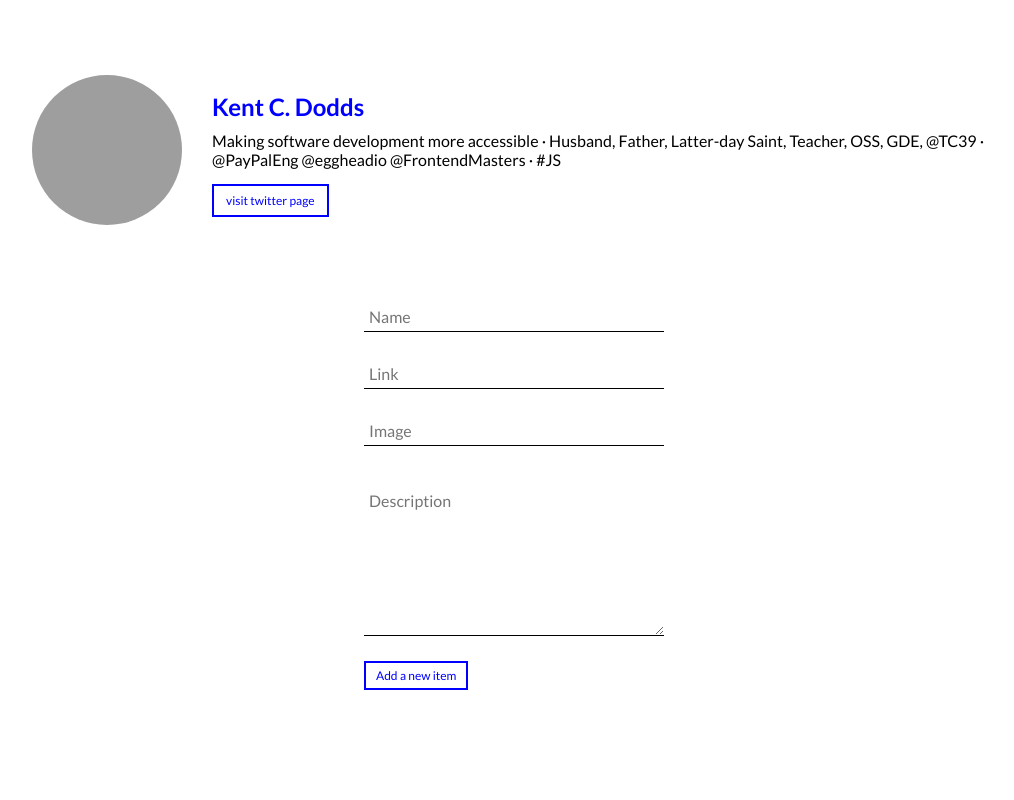
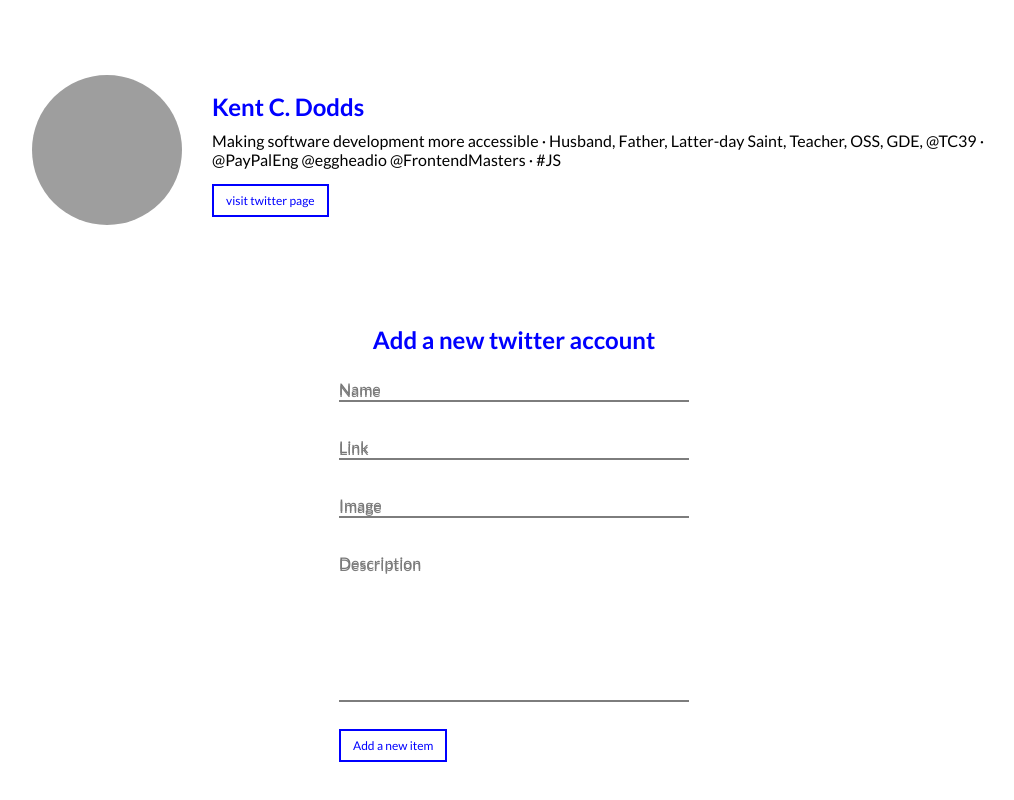
Before and after one commit to TZ-fn/react-course-helloroman, a React (Create React App) app: page / in a window 1280 px wide. Shown: the part 825-1625 px from the top of the page, without its empty margins (126-1140 px from the left). Before the commit the page ends 1530 px from the top, so only its background shows below. Built offline with nearby package versions, Linux system fonts and the light colour scheme; grey boxes are pictures that could not be loaded.

Commit message:
Add more form styling

```diff
--- a/src/components/Form/Form.css
+++ b/src/components/Form/Form.css
@@ -1,32 +1,75 @@
 .form__wrapper {
-  margin: 15px auto;
-  width: 300px;
+  width: 50%;
+  margin: 50px auto 100px;
   display: flex;
   flex-direction: column;
+  align-items: center;
+}
+
+.form__wrapper h2 {
+  color: blue;
 }
 
 .form__input {
-  padding: 5px;
-  min-width: 300px;
-  margin: 15px auto;
+  color: #585858;
+  font-size: 16px;
   border: none;
-  border-bottom: 1px solid black;
+  line-height: 22px;
+  width: 100%;
+  background: none;
+  border-bottom: 2px solid #7d7d7d;
+  margin-bottom: 10px;
 }
 
 .form__textarea {
-  padding: 5px;
-  min-width: 300px;
+  min-width: 350px;
+  resize: none;
   min-height: 150px;
-  margin: 25px auto;
+  color: #585858;
+  font-size: 16px;
   border: none;
-  border-bottom: 1px solid black;
+  line-height: 22px;
+  background: none;
+  border-bottom: 2px solid #7d7d7d;
+}
+
+.form__label {
+  color: #7d7d7d;
+  position: absolute;
+  top: 3px;
+  left: 0;
+  transition: 0.2s ease-out all;
+  font-size: 16px;
+}
+
+.form__form-item {
+  width: 100%;
+  margin: 24px 0;
+  position: relative;
+  flex-shrink: 0;
+}
+
+.form__input:focus,
+.form__textarea:focus {
+  outline: 1px solid #7d7d7d;
+}
+
+.form__input:focus+.form__label,
+.form__textarea:focus+.form__label {
+  top: -22px;
+  font-size: 13px;
+}
+
+.form__input:not(:placeholder-shown)+.form__label,
+.form__textarea:not(:placeholder-shown)+.form__label {
+  top: -22px;
+  font-size: 13px;
 }
 
 .form__button {
   font-size: 12px;
-  align-self: flex-start;
   text-decoration: none;
-  padding: 5px 10px;
+  padding: 7px 12px;
   font-weight: 500;
   background: none;
   border: 2px solid blue;
--- a/src/components/Form/Form.js
+++ b/src/components/Form/Form.js
@@ -2,13 +2,33 @@
 import './Form.css';
 
 const Form = ({ submitFn }) => (
-  <form onSubmit={submitFn} className='form__wrapper'>
+  <div className="form__wrapper">
+    <h2>Add a new twitter account</h2>
+    <form onSubmit={submitFn} className='form__form'>
+
+      <div className="form__form-item">
         <input type="text" placeholder="Name" name="name" className='form__input' />
+        <label htmlFor="name" className="form__label">Name</label>
+      </div>
+
+      <div className="form__form-item">
         <input type="text" placeholder="Link" name="link" className='form__input' />
+        <label htmlFor="link" className="form__label">Link</label>
+      </div>
+
+      <div className="form__form-item">
         <input type="text" placeholder="Image" name="image" className='form__input' />
+        <label htmlFor="image" className="form__label">Image</label>
+      </div>
+
+      <div className="form__form-item">
         <textarea placeholder="Description" name="description" className='form__textarea' />
+        <label htmlFor="description" className="form__label">Description</label>
+      </div>
+
       <button type="submit" className='form__button'>Add a new item</button>
     </form>
+  </div>
 );
 
 export default Form;
```
Lines whose indentation alone changed are shown as unchanged.
